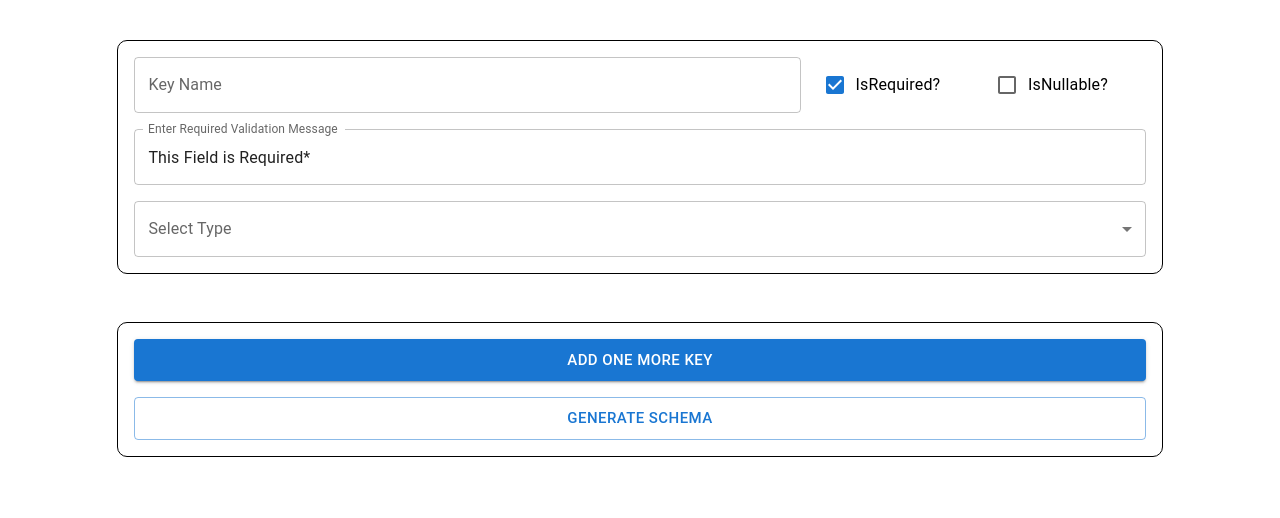
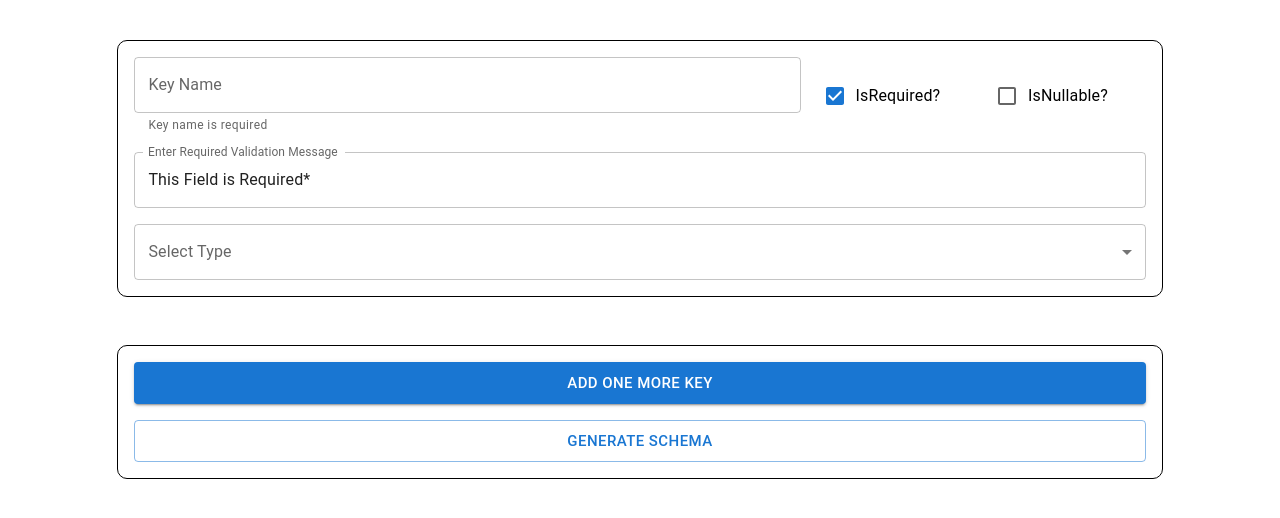
Before and after one commit to Shaivaan/Formik-Schema-Generator, a React (Vite) app: page / in a window 1280 px wide. Both pictures are taken after a click on the label "IsRequired?". Shown: the top 518 px of the page. Built offline with nearby package versions, Linux system fonts and the light colour scheme.

Commit message:
add email validation when select email in string

```diff
--- a/package.json
+++ b/package.json
@@ -14,6 +14,7 @@
     "@emotion/styled": "^11.11.5",
     "@mui/material": "^5.15.21",
     "@types/uuid": "^10.0.0",
+    "@types/yup": "^0.32.0",
     "add": "^2.0.6",
     "formik": "^2.4.6",
     "react": "^18.3.1",
--- /dev/null
+++ b/src/Components/Schema/MainFormSchema.tsx
@@ -0,0 +1,20 @@
+import * as Yup from 'yup';
+import { stringSchema } from './StringSchema';
+
+
+const mainFormSchema = () => {
+    return Yup.object().shape({
+        formInitialValues: Yup.array().of(
+            Yup.object().shape({
+                keyName: Yup.string().required('Key name is required'),
+                isRequired: Yup.boolean(),
+                isNullable: Yup.boolean(),
+                requireMessage: Yup.string().required('Require message is required'),
+                type: Yup.string().required('Type is required'),
+                whenSelectedString: stringSchema(),
+            })
+        ),
+    });
+};
+
+export {mainFormSchema}
--- /dev/null
+++ b/src/Components/Schema/StringSchema.tsx
@@ -0,0 +1,45 @@
+import * as Yup from 'yup';
+
+const stringSchema = () => Yup.lazy((value) => {
+    if (!value) return Yup.mixed().nullable();
+
+    switch (value.type) {
+        case 'email':
+            return emailSchema;
+        case 'password':
+            return passwordSchema;
+        case 'url':
+            return Yup.object().shape({
+                type: Yup.string().oneOf(['url']).required(),
+                errorMessage: Yup.string().required('URL error message is required'),
+            });
+        case 'min max':
+            return Yup.object().shape({
+                type: Yup.string().oneOf(['min max']).required(),
+                min: Yup.number().required('Min is required'),
+                max: Yup.number().required('Max is required'),
+            });
+        default:
+            return Yup.object().shape({
+                type: Yup.string().oneOf(['basic']).required(),
+            });
+    }
+})
+
+
+const emailSchema = Yup.object().shape({
+    type: Yup.string().oneOf(['email']).required(),
+    errorMessage: Yup.string().required('Email error message is required'),
+})
+
+
+const passwordSchema = Yup.object().shape({
+    type: Yup.string().oneOf(['password']).required(),
+    errorMessage: Yup.string().required('Password error message is required'),
+
+})
+
+
+
+
+export {stringSchema}
--- a/src/Routes/Home/Home.tsx
+++ b/src/Routes/Home/Home.tsx
@@ -1,12 +1,12 @@
 import { Box, Button, Checkbox, FormControl, FormControlLabel, Grid, InputAdornment, InputLabel, MenuItem, Radio, RadioGroup, Select, SelectChangeEvent, Switch, TextField } from "@mui/material";
 import "./Home.css";
-import { ArrayHelpers, FieldArray, Formik, useFormikContext } from "formik";
+import { ArrayHelpers, FieldArray, Formik, useFormikContext, FormikErrors, FormikTouched } from "formik";
 import { eachKeyForm, formInitialValues, setFieldValueFirstArg, typeValue } from "../Utils/HomeUtils";
 import { basicInitValue, emailInitValue, minMaxInitValue, passwordFormUtils, passwordInitValue, stringSelectedType, urlInitValue } from "../Utils/stringCategoryUtils";
-import { ChangeEvent, FormEvent, useEffect } from "react";
-import { v4 as uuidv4 } from 'uuid';
+import { ChangeEvent, FormEvent } from "react";
+import { mainFormSchema } from "../../Components/Schema/MainFormSchema";
 
-const getNestedValue = (keyName:string,values:FormInitType) => {
+const getNestedValue = (keyName:string,values:FormInitType | FormikErrors<FormInitType> | FormikTouched<FormInitType>) => {
     return keyName.split(/[\.\[\]]+/).filter(Boolean).reduce((acc:any, part) => acc && acc[part], values);
 };
 
@@ -16,12 +16,12 @@ export const Home = () => {
             <Formik
                 initialValues={formInitialValues}
                 onSubmit={(values:FormInitType) => {
-                    console.log(values)
+                    console.log(values);
                 }}
                 enableReinitialize
                 validateOnChange
                 validateOnBlur
-            // validationSchema={invoiceValidationSchema}
+                validationSchema={mainFormSchema}
             >
                 {({values,handleSubmit}) => {
                     return (
@@ -34,10 +34,8 @@ export const Home = () => {
                                             {values.formInitialValues.map(
                                                 (_formElem, formIndex: number) => {
                                                     return (
-                                                        <Box key={uuidv4()}>
+                                                        <Box key={formIndex}>
                                                             <EachKeyForm formIndex={formIndex}/>
-
-                                                            {/* <EachInvoiceForm formikProps={formikProps} formIndex={formIndex} arrayHelpers={arrayHelpers}/> */}
                                                         </Box>
                                                     );
                                                 }
@@ -51,8 +49,6 @@ export const Home = () => {
                                     )}
                                 />
                             </Box>
-
-                            {/* Generate Schema and Add key Button */}
                         </>
                     );
                 }}
@@ -63,11 +59,12 @@ export const Home = () => {
 
 
 const EachKeyForm = ({formIndex}:EachKeyForm) => {
-    const {values,setFieldValue} =  useFormikContext<FormInitType>();
+    const {values,setFieldValue,errors,touched} =  useFormikContext<FormInitType>();
     const eachFormValue = values['formInitialValues'][formIndex];
     const handleCheckBoxChange = (event: React.ChangeEvent<HTMLInputElement>,fieldKey:keyof EachFormInitialValueType) => {
         setFieldValue(setFieldValueFirstArg(formIndex,fieldKey),event.target.checked);
       };
+    console.log(values,errors)
 
     const handleTypeChange=(event:SelectChangeEvent)=>{
         const value = event.target.value;
@@ -81,9 +78,16 @@ const EachKeyForm = ({formIndex}:EachKeyForm) => {
         }
       };
 
+      const handleKeyNameChange=(event:ChangeEvent<HTMLInputElement>)=>{
+        setFieldValue(setFieldValueFirstArg(formIndex,'keyName'),event.target.value);
+}
+
+     const isError = getNestedValue(setFieldValueFirstArg(formIndex,'type'),touched) &&  getNestedValue(setFieldValueFirstArg(formIndex,'type'),errors)
+     const keyNameTextfieldValue = getNestedValue(setFieldValueFirstArg(formIndex,'keyName'),values)
+
     return <Box className="parentCont global_column_flex">
         <Grid container spacing={3} alignItems={'center'}>
-            <Grid item lg={8} sm={6}><TextField autoComplete="off" label='Key Name' placeholder="Key Name" variant="outlined" fullWidth /></Grid>
+            <Grid item lg={8} sm={6}><TextField error={isError} helperText={getNestedValue(setFieldValueFirstArg(formIndex,'keyName'),errors)} onChange={handleKeyNameChange} value={keyNameTextfieldValue} autoComplete="off" label='Key Name' placeholder="Key Name" variant="outlined" fullWidth /></Grid>
             <Grid item lg={2}> <FormControlLabel  control={<Checkbox  onChange={(event)=>handleCheckBoxChange(event,'isRequired')}/>} checked={eachFormValue.isRequired} label="IsRequired?" /></Grid>
             <Grid item lg={2}> <FormControlLabel control={<Checkbox  onChange={(event)=>handleCheckBoxChange(event,'isNullable')} />} checked={eachFormValue.isNullable}  label="IsNullable?" /></Grid>
         </Grid>
@@ -98,7 +102,7 @@ const EachKeyForm = ({formIndex}:EachKeyForm) => {
                 label="Select Type"
                 onChange={handleTypeChange}
             >
-                {typeValue.map((type) => <MenuItem key={uuidv4()} value={type} className='menuItem'>{type}</MenuItem>)}
+                {typeValue.map((type) => <MenuItem key={type} value={type} className='menuItem'>{type}</MenuItem>)}
             </Select>
         </FormControl >
             <CategoryHandler formIndex={formIndex} type={getNestedValue(setFieldValueFirstArg(formIndex,'type'),values)}/>
@@ -140,8 +144,10 @@ const StringCategory = ({formIndex}:FormIndexType) => {
             default:
             setFieldValue(setFieldValueFirstArg(formIndex,'whenSelectedString'),{...basicInitValue});
         }
+      };
 
-      };
+
+
     return <>
         <TextField
             variant="outlined"
@@ -160,7 +166,7 @@ const StringCategory = ({formIndex}:FormIndexType) => {
                     onChange={handleStringCategoryChange}
                     row
                 >
-                {stringSelectedType.map((stringType) => <FormControlLabel className="menuItem" value={stringType} control={<Radio size="medium" />} label={stringType} />)}
+                {stringSelectedType.map((stringType,index) => <FormControlLabel key={index} className="menuItem" value={stringType} control={<Radio size="medium" />} label={stringType} />)}
                 </RadioGroup>
             }}
         />
@@ -192,12 +198,14 @@ const StringCategoryComponentsHandler=({stringType,formIndex} :StringCategoryCom
 
 // String Types
 const ValidationTextFieldMessage = ({messageKey,formikKey}:ValidationTextFieldMessageType)=>{
-    const {setFieldValue,values} =  useFormikContext<FormInitType>();
+    const {setFieldValue,values,errors,touched} =  useFormikContext<FormInitType>();
     const placholderLabel = `Enter ${messageKey} Validation Message`;
     const handleChange=(event:ChangeEvent<HTMLInputElement>)=>{
         setFieldValue(formikKey,event.target.value);
     }
-    return <TextField onChange={handleChange} value={getNestedValue(formikKey,values)} autoComplete="off" placeholder={placholderLabel}  label = {placholderLabel} fullWidth/>
+    const errorMessage = getNestedValue(formikKey,errors);
+    const isError =  getNestedValue(formikKey,touched) && getNestedValue(formikKey,errors);
+    return <TextField error={isError} helperText={errorMessage} onChange={handleChange} value={getNestedValue(formikKey,values)} autoComplete="off" placeholder={placholderLabel}  label = {placholderLabel} fullWidth/>
 }
 
 const PasswordValidation=({formIndex}: FormIndexType)=>{
@@ -213,7 +221,7 @@ const PasswordValidation=({formIndex}: FormIndexType)=>{
             size="medium"
             InputProps={{
                 inputComponent : ()=><Grid container justifyContent={'space-around'}>
-                {passwordFormUtils.map(({keyName,label})=><Grid item sm={2.5}><ReusableCheckBox formIndex={formIndex} label={label} keyName={`whenSelectedString.${keyName}` as fieldKeyType}/></Grid> )}
+                {passwordFormUtils.map(({keyName,label})=><Grid key={keyName} item sm={2.5}><ReusableCheckBox formIndex={formIndex} label={label} keyName={`whenSelectedString.${keyName}` as fieldKeyType}/></Grid> )}
              </Grid>
             }}
             />
--- a/src/Routes/Types/home.d.ts
+++ b/src/Routes/Types/home.d.ts
@@ -11,6 +11,7 @@ interface ReusableCheckBoxType{
 }
 
 interface EachFormInitialValueType{
+    keyName: null | string
     isRequired:boolean
     isNullable:boolean
     type : string
--- a/src/Routes/Utils/HomeUtils.tsx
+++ b/src/Routes/Utils/HomeUtils.tsx
@@ -1,4 +1,5 @@
 const eachKeyForm = {
+    keyName:null,
     isRequired:false,
     isNullable:false,
     type : '',
```
Also changed, not shown: src/Routes/Types/stringType.d.ts (+8 -0 lines), 1 other file (tests, documents, lock files or other folders).
